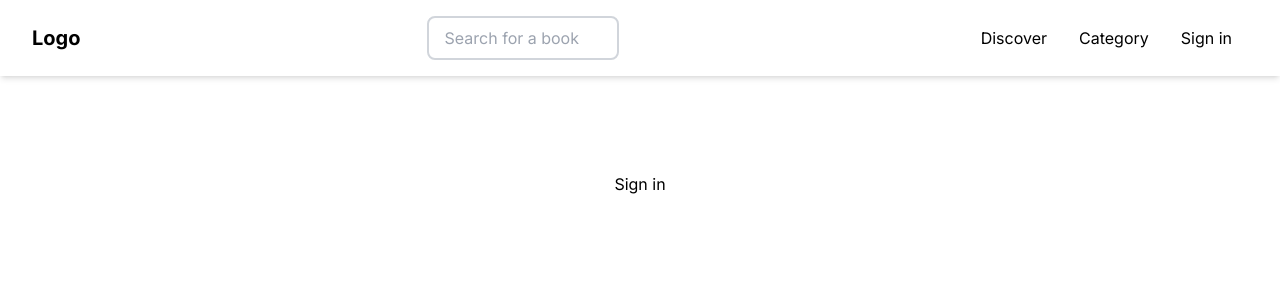
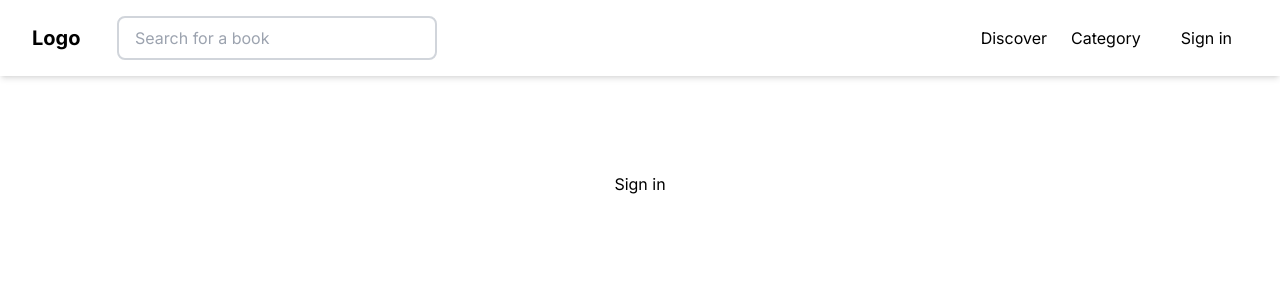
Before and after one commit to chingu-voyages/v44-tier3-team-33, a Next.js app in the folder frontend/: page / in a window 1280 px wide. Shown: the top 300 px of the page. Built offline with nearby package versions, Linux system fonts and the light colour scheme; no server answers.

Commit message:
Fix alignment issues when user is signed in
On signing in there were some alignment issues which have now been fixed.

```diff
--- a/frontend/src/components/Navbar/Navbar.tsx
+++ b/frontend/src/components/Navbar/Navbar.tsx
@@ -7,11 +7,11 @@ function Navbar() {
 
   return (
     <header className="flex justify-between items-center px-8 py-4 shadow-md relative text-black">
-      <Link href="" className="font-bold text-xl">Logo</Link>
+      <Link href="" className="font-bold text-xl md:mr-4">Logo</Link>
       <input
         type="search"
         placeholder="Search for a book"
-        className="absolute top-[60px] xs:pl-8 md:pl-4 left-0 w-full md:static  p-2 border-2 xs:border-x-0 md:border-x-2 border-gray-300 md:rounded-lg w- md:w-48"
+        className="absolute top-[60px] xs:pl-8 md:pl-4 left-0 w-full md:static  p-2 border-2 xs:border-x-0 md:border-x-2 border-gray-300 md:rounded-lg md:w-48 lg:w-80"
       />
       <NavbarClient userId={userId} />
     </header>
--- a/frontend/src/components/Navbar/NavbarClient.tsx
+++ b/frontend/src/components/Navbar/NavbarClient.tsx
@@ -16,17 +16,19 @@ function NavbarClient({ userId}: {userId: string | null}) {
 
   return (
     <>
-      <nav className={`flex  gap-4 ${isOpen ? "flex-col fixed left-0 top-[60px] xs:z-20 bg-white xs:shadow-lg p-4 w-full" : "hidden md:block md:flex-row md:w-auto "}`}>
-        <Link className="xs:ml-4 hover:opacity-60 focus:opacity:60  md:pr-4" href="">Discover</Link>
-        <Link className="xs:ml-4 hover:opacity-60 focus:opacity:60 md:pr-4" href="">Category</Link>
+      <nav className={`flex  gap-4 ${isOpen ? "flex-col fixed left-0 top-[60px] xs:z-20 bg-white xs:shadow-lg p-4 w-full" : "hidden md:inline-flex md:w-[65%] justify-end items-center"}`}>
+        {/* <div> */}
+          <Link className="xs:ml-4 hover:opacity-60 focus:opacity:60  md:pr-2" href="">Discover</Link>
+          <Link className="xs:ml-4 hover:opacity-60 focus:opacity:60 md:ml-0 md:pr-2" href="">Category</Link>
+        {/* </div> */}
 
         {userId ?
-          <>
-            <Link className="xs:ml-4 hover:opacity-60 focus:opacity:60" href="">Saved</Link>
-            <Link href=""><RxAvatar className="text-4xl" /></Link>
-            <Link href=""><BsCart3 className="text-3xl"/></Link>
-            <button className="xs:ml-4 hover:opacity-60 focus:opacity:60 text-left  md:pr-4"><UserButton /></button>
-          </> :
+          <div className='flex flex-col md:flex-row gap-4 md:items-center'>
+            <Link className="xs:ml-4 md:ml-0 hover:opacity-60 focus:opacity:60" href="">Saved</Link>
+            <Link href=""><RxAvatar className="text-4xl xs:ml-4" /></Link>
+            <Link href=""><BsCart3 className="text-3xl xs:ml-4"/></Link>
+            <button className="xs:ml-4 hover:opacity-60 focus:opacity:60 text-left md:pr-4"><UserButton /></button>
+          </div> :
             <button className="xs:ml-4 hover:opacity-60 focus:opacity:60 text-left  md:pr-4"><SignInButton  /></button>
         }
       </nav>
```
